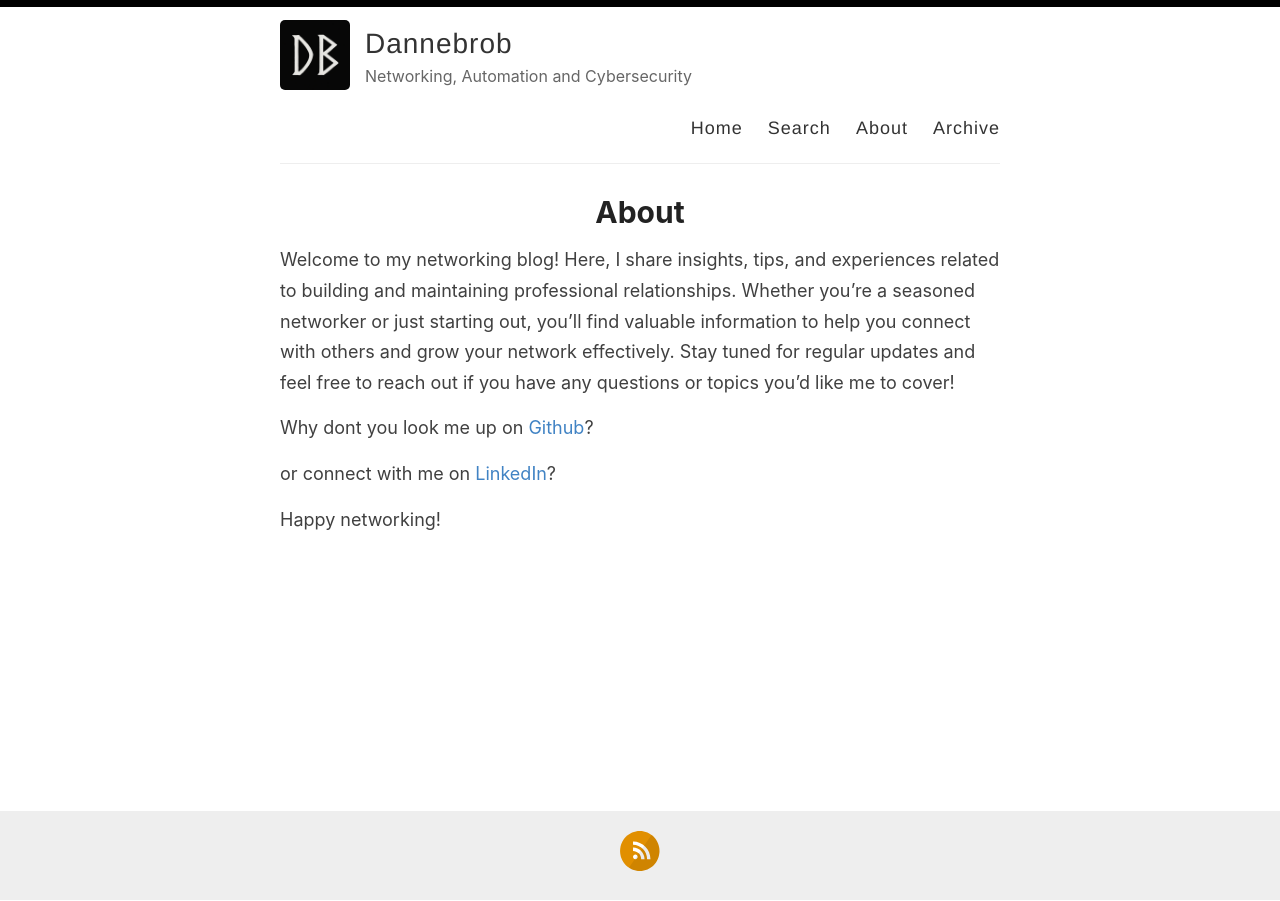
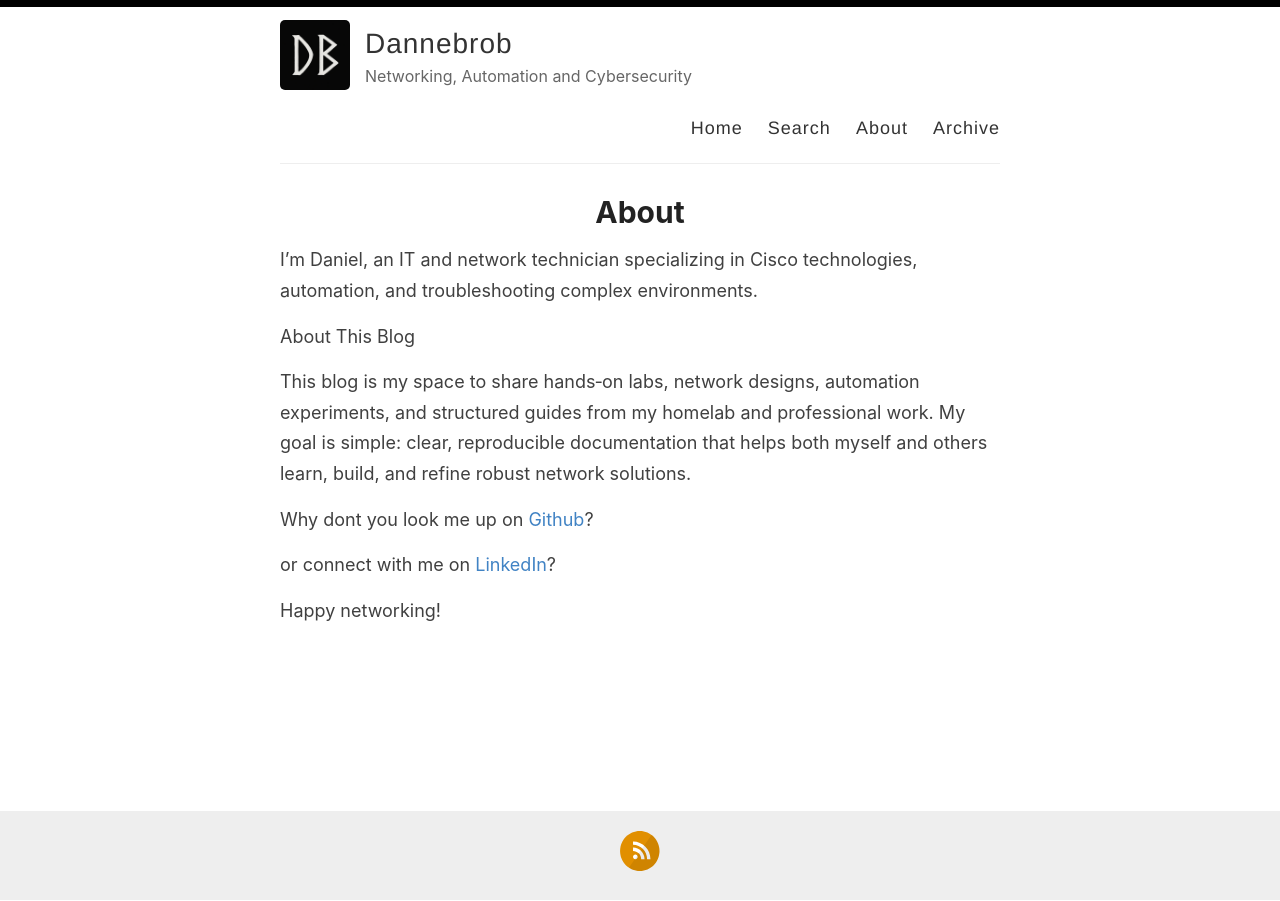
Before and after one commit to dannebrob/dannebrob.github.io, a Jekyll site: the page built from _pages/about.md, in a window 1280 px wide. Built offline with Jekyll 4.4.1, drawn with Linux system fonts in a browser that asks for light colours.

Commit message:
Update about.md

```diff
--- a/_pages/about.md
+++ b/_pages/about.md
@@ -4,7 +4,11 @@ title: About
 permalink: /about/
 ---
 
-Welcome to my networking blog! Here, I share insights, tips, and experiences related to building and maintaining professional relationships. Whether you're a seasoned networker or just starting out, you'll find valuable information to help you connect with others and grow your network effectively. Stay tuned for regular updates and feel free to reach out if you have any questions or topics you'd like me to cover!
+I’m Daniel, an IT and network technician specializing in Cisco technologies, automation, and troubleshooting complex environments.
+
+About This Blog
+
+This blog is my space to share hands‑on labs, network designs, automation experiments, and structured guides from my homelab and professional work. My goal is simple: clear, reproducible documentation that helps both myself and others learn, build, and refine robust network solutions.
 
 Why dont you look me up on [Github](https://github.com/dannebrob)?
 
```
